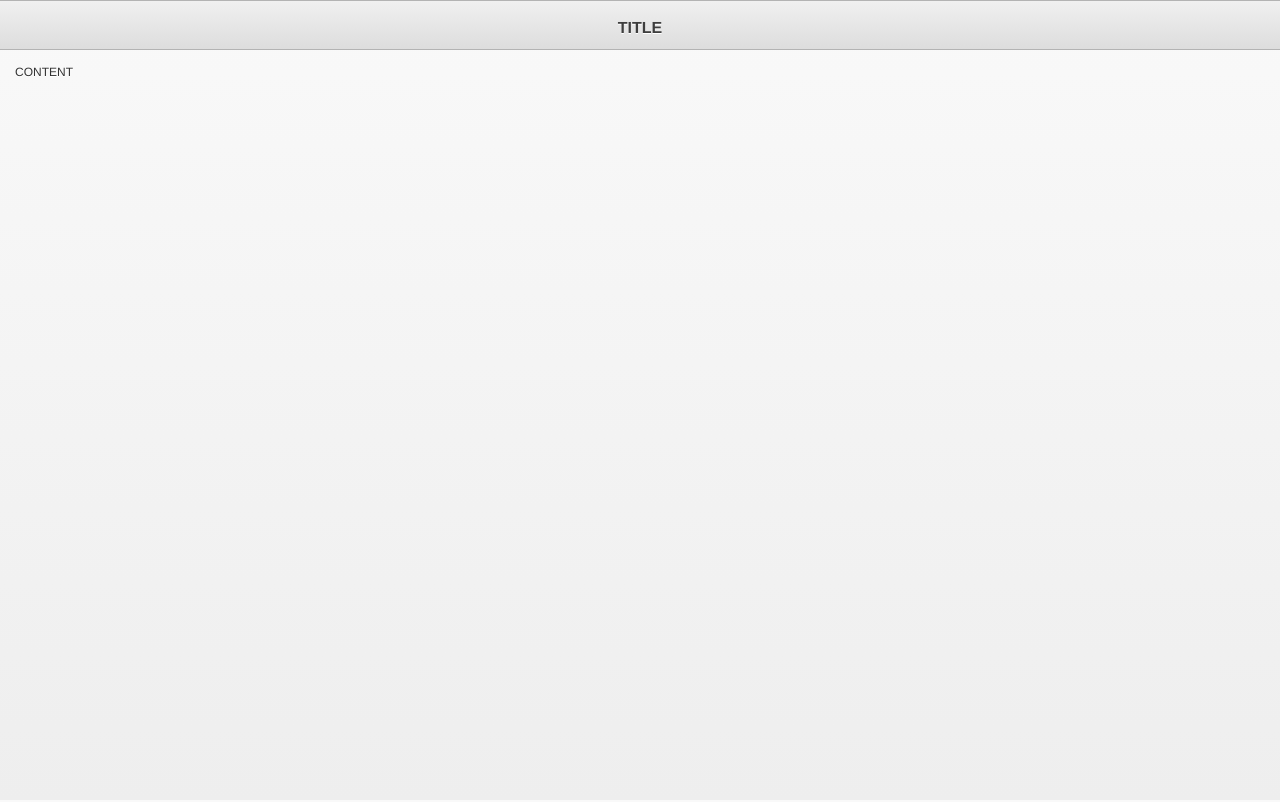
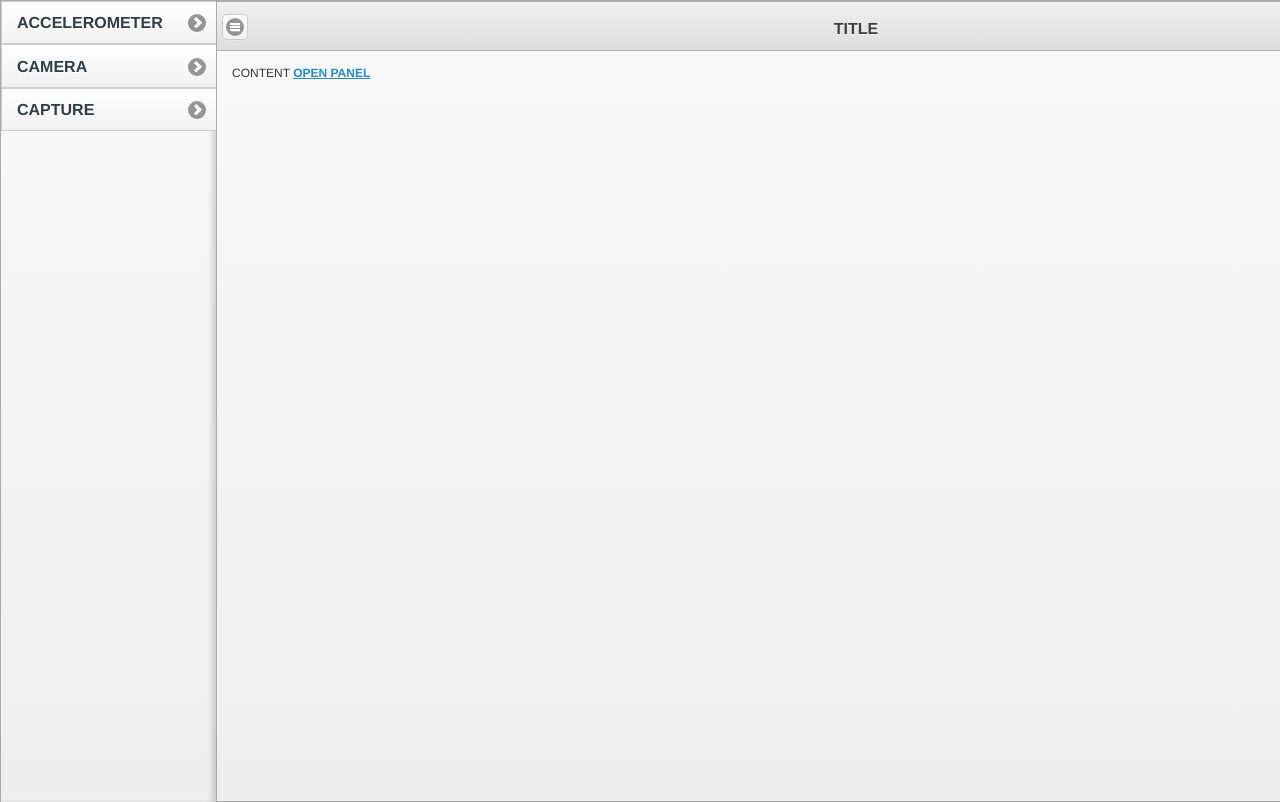
Before and after one commit to camoroh13/phonegap-api-demo, a plain HTML site: page www/index.html in a window 1280 px wide. Drawn offline with Linux system fonts and the light colour scheme.

Commit message:
Added navigation panel

```diff
--- a/www/css/index.css
+++ b/www/css/index.css
@@ -31,3 +31,17 @@ body {
     min-height: 1.4em;
     margin: 1.1em 30% .5em;
 }
+
+.ui-panel{
+    width: 18em;
+}
+
+.ui-panel-animate.ui-panel-content-wrap-position-left.ui-panel-content-wrap-open.ui-panel-content-wrap-display-reveal {
+    -webkit-transform: translate3d(18em,0,0);
+    -moz-transform: translate3d(18em,0,0);
+    transform: translate3d(18em,0,0);
+}
+
+.ui-header > .ui-btn-icon-notext {
+    top: 1.1em;
+}
--- a/www/index.html
+++ b/www/index.html
@@ -13,12 +13,9 @@
         <script type="text/javascript" src="js/jquery.mobile.custom.min.js"></script>
 
         <link rel="stylesheet" type="text/css" href="css/index.css" />
+        <script type="text/javascript" src="js/panel.js"></script>
 
         <script type="text/javascript">
-
-            $(document).on("mobileinit", function(){
-                $.mobile.defaultPageTransition = "slide";
-            });
 
         </script>
 
@@ -36,12 +33,12 @@
 
     </head>
     <body>
-    <div data-role="page">
+    <div data-role="page" id="index">
         <div data-role="header">
             <h1>Title</h1>
         </div>
         <div data-role="content">
-            Content
+            Content   <a href="#panel">Open panel</a>
         </div>
     </div>
     </div>
--- /dev/null
+++ b/www/js/panel.js
@@ -0,0 +1,79 @@
+$(document).on("pageinit", function () {
+
+    var viewport = {
+        width: $(window).width(),
+        height: $(window).height()
+    };
+
+    console.log(viewport.width);
+    if (window.innerWidth > 560) {
+        window.setTimeout(openPanel, 1);
+    }
+
+});
+
+$(document).on("pagecreate", "#index", function () {
+    createPanel();
+    createMenuButton();
+    $(document).on("swiperight", "#index", function (e) {
+
+        if ($.mobile.activePage.jqmData("panel") !== "open") {
+            $("#panel").panel("open");
+        }
+    });
+});
+
+$(document).on("pagecreate", "#accelerometer", function () {
+    createPanel();
+    createMenuButton();
+});
+
+$(document).on("pagecreate", "#capture", function () {
+    createPanel();
+    createMenuButton();
+});
+
+function createMenuButton () {
+    var menuButton = $("<a/>", {
+        href : "#panel",
+        class : "ui-btn-left",
+        role: "button"
+    });
+    menuButton.attr("data-icon", "bars");
+    menuButton.attr("data-role", "button");
+    menuButton.attr("data-iconpos", "notext");
+    menuButton.text("Menu");
+    $(":jqmData(role='header')").append(menuButton);
+}
+
+function createPanel() {
+    var panel = $("<div/>", {
+        id: "panel"
+    });
+    panel.attr("data-role", "panel");
+
+    var menu = $("<ul/>");
+    menu.attr("data-role", "listview");
+    var items = [{link: "accelerometer.html", text: "Accelerometer"},
+                    {link: "#", text: "Camera"},
+                    {link: "capture.html", text : "Capture"}];
+    for (item in items) {
+        var li = $("<li/>");
+        var a = $("<a/>", {
+            href: items[item].link
+        });
+        a.text(items[item].text);
+        li.append(a);
+        menu.append(li);
+    }
+
+    panel.append(menu);
+    $(":jqmData(role='page')").append(panel);
+}
+
+function closePanel() {
+    $("#panel").panel("close");
+}
+function openPanel() {
+    $("#panel").panel("open");
+}
```
Also changed, not shown: www/accelerometer.html (added, +42 -0 lines), www/capture.html (added, +42 -0 lines).
